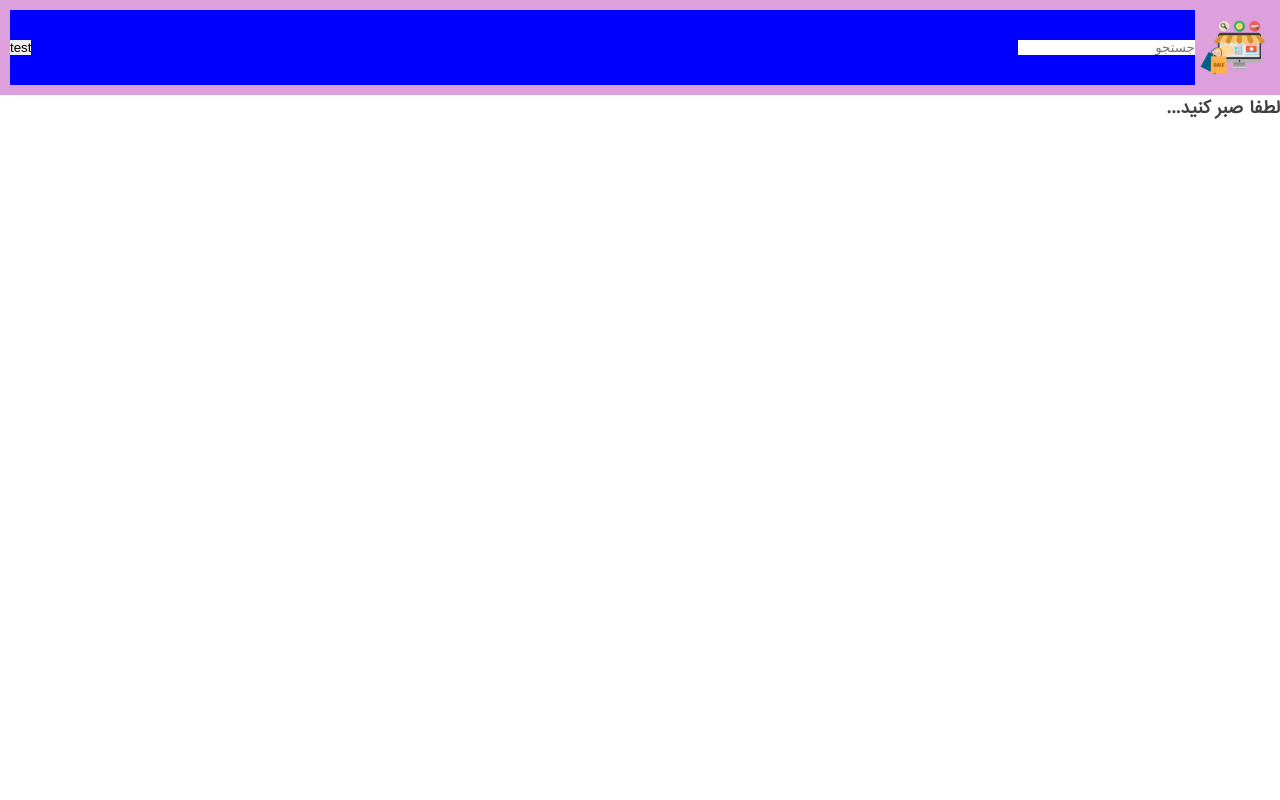
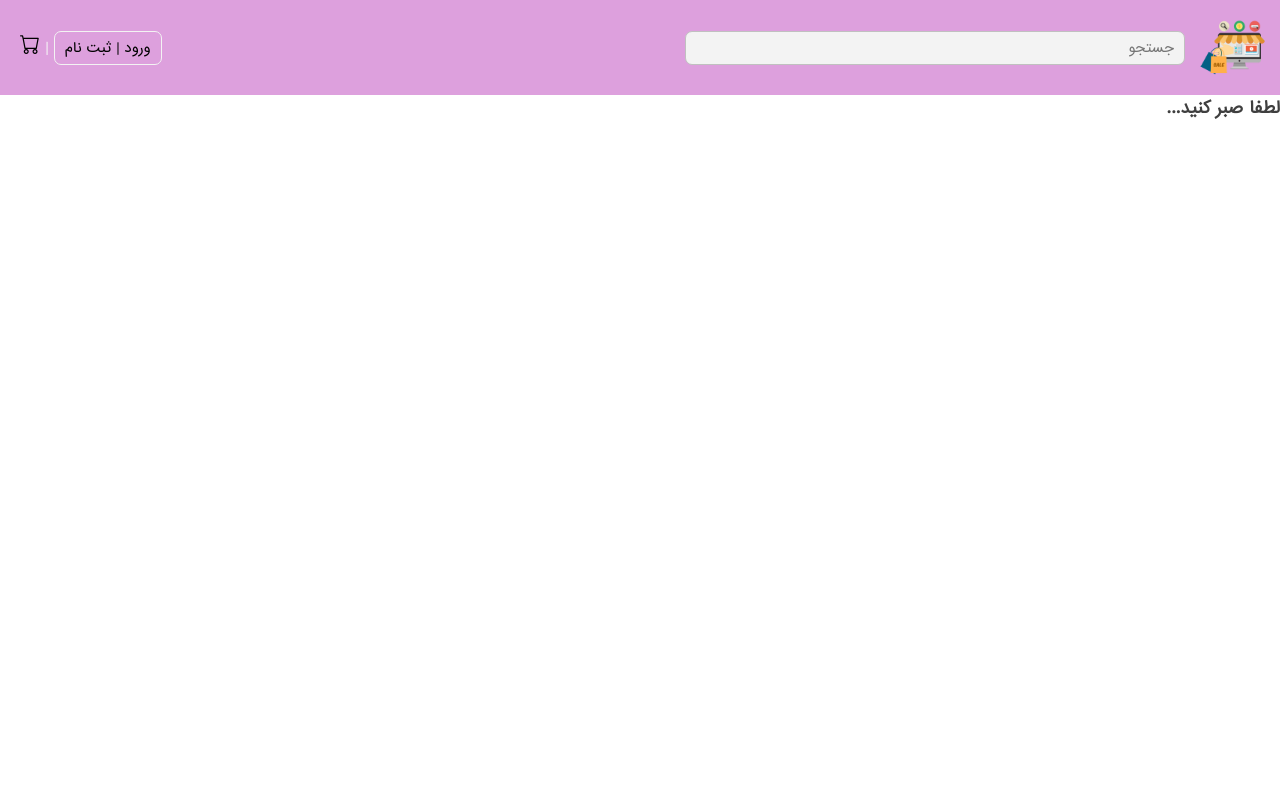
Before and after one commit to omids0/nextjs-online-shop, a Next.js app: page / in a window 1280 px wide. Shown: the top 800 px of the page. Built offline with nearby package versions, Linux system fonts and the light colour scheme; no server answers.

Commit message:
responsive header complited

```diff
--- a/components/Header.js
+++ b/components/Header.js
@@ -32,8 +32,17 @@ export default function Header() {
           />
         </Link>
         <div className="desktop-header">
-          <input type="text" className="desktop-search" placeholder="جستجو" />
-          <button>test</button>
+          <input
+            type="text"
+            className="input desktop-search"
+            placeholder="جستجو"
+          />
+          <div>
+            <button className="btn header-login-btn">ورود | ثبت نام</button> {` | `}
+            <button className="cart-btn">
+              <i className="bi bi-cart sabad"></i>
+            </button>
+          </div>
         </div>
       </div>
       <div className="header-second-section">
--- a/styles/globals.css
+++ b/styles/globals.css
@@ -512,9 +512,6 @@ input:checked + .slider:before {
   font-size: 4rem;
 }
 
-.suggestions-block-image-container {
-}
-
 .homepage-third-slide {
   display: flex;
   flex-direction: row;
@@ -772,10 +769,26 @@ input:checked + .slider:before {
 
 .desktop-header {
   width: 100%;
-  background: blue;
   display: flex;
   align-items: center;
   justify-content: space-between;
+  padding: var(--padding-small-size);
+}
+
+.desktop-search{
+  width: 100%;
+  max-width: 50rem;
+  border: 1px solid silver;
+}
+
+.cart-btn{
+  background: none;
+}
+
+.header-login-btn{
+  border: 1px solid var(--lite-silver-color);
+  padding: 0.5rem 1rem;
+  border-radius: 7px;
 }
 
 @keyframes fade {
```
